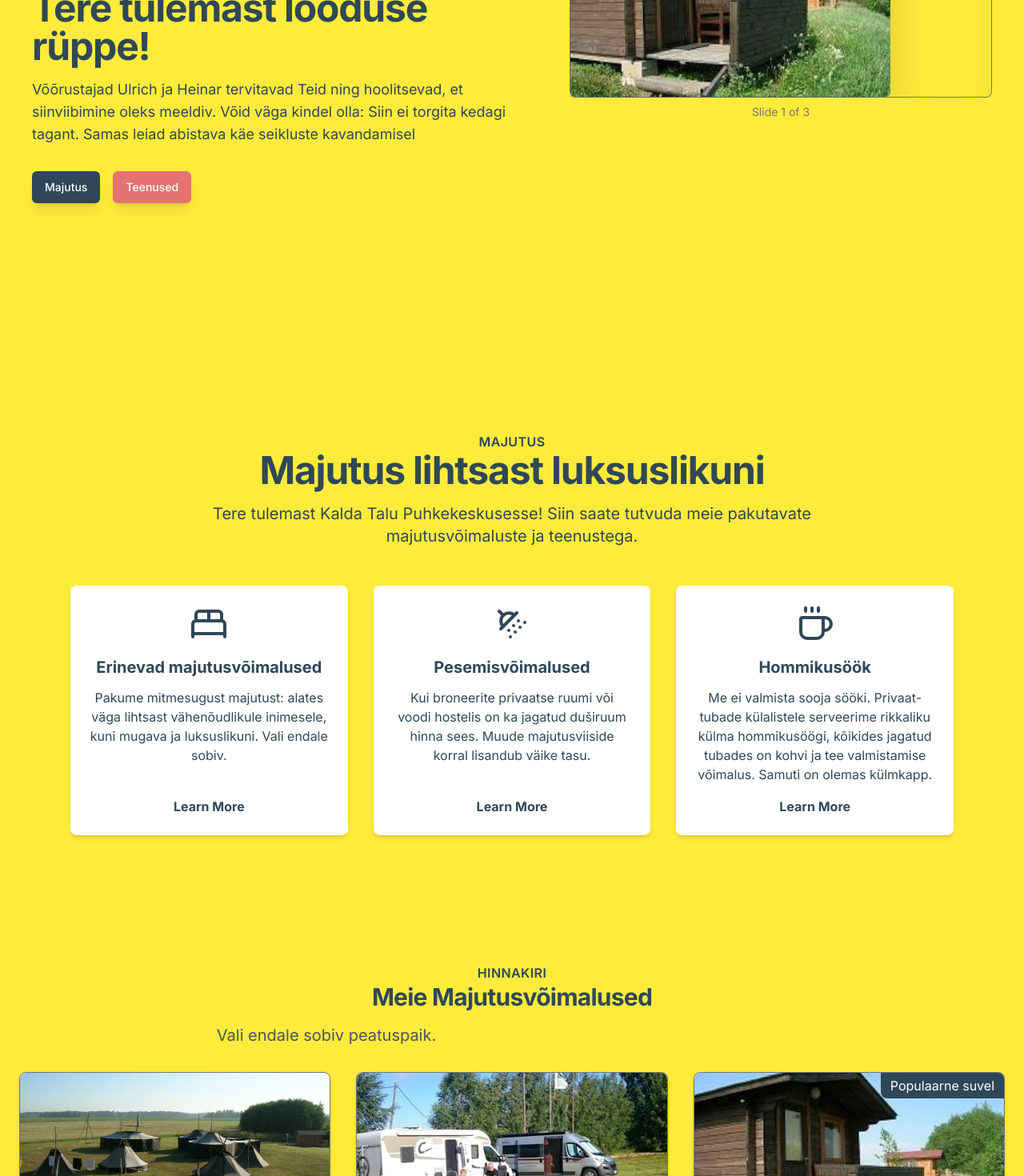
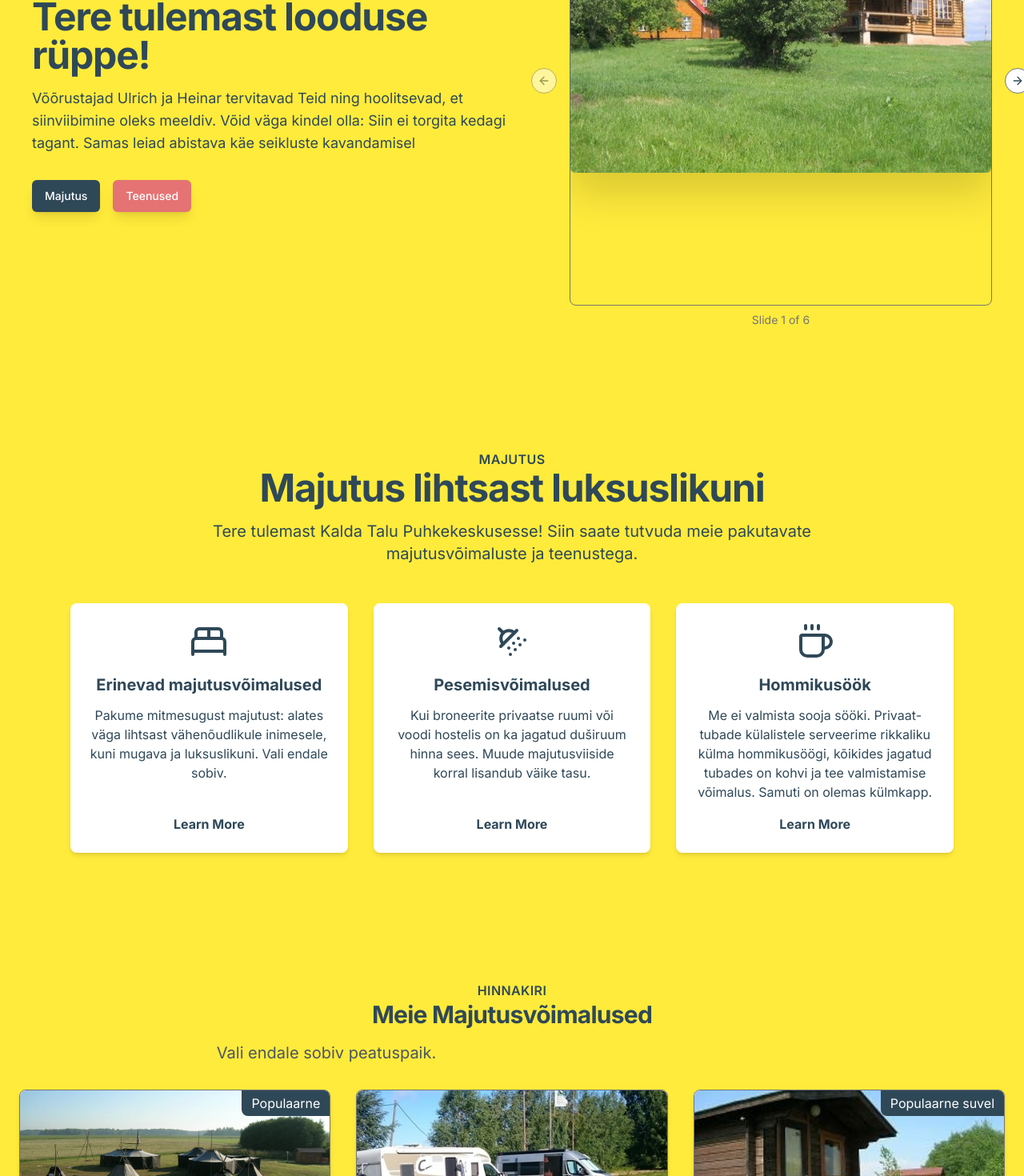
Before and after one commit to 77ccreed/kalda-next, a Next.js app: page /en in a window 1280 px wide. Shown: the part 420-1890 px from the top of the page at 80% size. Built offline with nearby package versions, Linux system fonts and the light colour scheme.

Commit message:
feat: Update images in landing page with new ones for different accommodations

```diff
--- a/src/app/[locale]/page.tsx
+++ b/src/app/[locale]/page.tsx
@@ -1,10 +1,12 @@
 import { useTranslations } from 'next-intl';
 import { unstable_setRequestLocale } from 'next-intl/server';
 //import Hero from '@/components/Hero';
-import Img from '@/assets/images/kampingmaja/chouse1_small.jpg';
-import Img1 from '@/assets/images/autoelamud/mobile1.jpg';
-import Img2 from '@/assets/images/telkimisniit/camp1.jpg';
-import Img3 from '@/assets/images/kampingmaja/chouse3_small.jpg';
+import Img1 from '@/assets/images/telkimisniit/camp1.jpg';
+import Img2 from '@/assets/images/autoelamud/mobile1.jpg';
+import Img3 from '@/assets/images/kampingmaja/chouse1_small.jpg';
+import Img4 from '@/assets/images/lihtneoomaja/kainestusmaja1_small.jpg';
+import Img5 from '@/assets/images/bbtoad/GHroom2a.jpg';
+import Img6 from '@/assets/images/puhkemaja/puhkemaja SW.jpg';
 import Features from '@/components/Features';
 import { BedDouble, ShowerHead, Coffee, Check } from "lucide-react";
 import CarouselHero from '@/components/CarouselHero';
@@ -64,6 +66,116 @@ export default function IndexPage({ params: { locale } }: Props) {
     columns: 3,
   };
 
+  /* const pricingData = {
+     header: {
+       title: "Meie Majutusvõimalused",
+       subtitle: "Vali endale sobiv peatuspaik.",
+       tagline: "Hinnakiri"
+     },
+     prices: [
+       {
+         title: "Telkimisala",
+         subtitle: "Looduse armastajatele",
+         price: "6€",
+         period: "öö kohta inimesele",
+         items: ["Ruum kuni 400 inimesele", "Lõkkease", "Lipuvarras skautidele", "Väliköök pliidiga"],
+         callToAction: {
+           text: "Broneeri nüüd",
+           href: "/broneerimine/telkimisala",
+           targetBlank: false
+         },
+         image: {
+           src: Img1,
+           alt: "Telkimisala"
+         }
+       },
+       {
+         title: "Karavanid ja autoelamud",
+         subtitle: "Mugavus looduses",
+         price: "12€",
+         period: "öö kohta inimesele",
+         items: ["4 parkimiskohta elektriga", "Ruum rohkematele karavanidele", "Saadaval vesi ja gaas", "Tualeti tühjendamise võimalus"],
+         callToAction: {
+           text: "Broneeri nüüd",
+           href: "/broneerimine/karavanid-autoelamud",
+           targetBlank: false
+         },
+         image: {
+           src: Img2,
+           alt: "Karavanid ja autoelamud"
+         }
+       },
+       {
+         title: "Kämpingumajad",
+         subtitle: "Hubane ja mugav",
+         price: "24€ - 72€",
+         period: "öö kohta",
+         items: ["Küttega kämpingud", "Kaheinimesevoodi ja narivoodi", "Kohvimasin ja lauanõud", "Külma veega pesemine kraanikausis"],
+         callToAction: {
+           text: "Broneeri nüüd",
+           href: "/broneerimine/kampingumajad",
+           targetBlank: false
+         },
+         hasRibbon: true,
+         ribbonTitle: "Populaarne suvel",
+         image: {
+           src: Img3,
+           alt: "Kämpingumajad"
+         }
+       },
+       {
+         title: "Hostel",
+         subtitle: "Lihtne ja taskukohane",
+         price: "17€ - 19€",
+         period: "öö kohta",
+         items: ["Jagatud toad", "Täiendavad mugavused privaatseks kasutamiseks", "Koridori dushid", "Ligipääsetav aastaringselt"],
+         callToAction: {
+           text: "Broneeri nüüd",
+           href: "/broneerimine/hostel",
+           targetBlank: false
+         },
+         image: {
+           src: Img4,
+           alt: "Hostel"
+         }
+       },
+       {
+         title: "Kodumajutuse toad",
+         subtitle: "Kodu mugavus",
+         price: "29€ - 60€",
+         period: "öö kohta",
+         items: ["Toad kaheinimesevooditega", "Minibaar ja õhukonditsioneer", "Rikkalik hommikusöök hinna sees", "Jagatud vannitoa mugavused"],
+         callToAction: {
+           text: "Broneeri nüüd",
+           href: "/broneerimine/kodumajutuse-toad",
+           targetBlank: false
+         },
+         hasRibbon: true,
+         ribbonTitle: "Populaarne talvel",
+         image: {
+           src: Img5,
+           alt: "Kodumajutuse toad"
+         }
+       },
+       {
+         title: "Puhkemaja",
+         subtitle: "Ideaalne peredele",
+         price: "540€ - 650€",
+         period: "nelja öö või nädala kohta",
+         items: ["Maja kuni 6 inimesele", "Elutuba kaminaga", "Täielikult varustatud köök", "Saun ja vannituba"],
+         callToAction: {
+           text: "Broneeri nüüd",
+           href: "/broneerimine/puhkemaja",
+           targetBlank: false
+         },
+         image: {
+           src: Img6,
+           alt: "Puhkemaja"
+         }
+       }
+     ]
+   };*/
+
   const pricingData = {
     header: {
       title: "Meie Majutusvõimalused",
@@ -82,8 +194,15 @@ export default function IndexPage({ params: { locale } }: Props) {
           href: "/broneerimine/telkimisala",
           targetBlank: false
         },
+        callToAction2: {
+          text: "Loe rohkem",
+          href: "/telkimisala",
+          targetBlank: false
+        },
+        hasRibbon: true,
+        ribbonTitle: "Populaarne",
         image: {
-          src: Img2,
+          src: Img1,
           alt: "Telkimisala"
         }
       },
@@ -98,8 +217,13 @@ export default function IndexPage({ params: { locale } }: Props) {
           href: "/broneerimine/karavanid-autoelamud",
           targetBlank: false
         },
+        callToAction2: {
+          text: "Loe rohkem",
+          href: "/karavanid-autoelamud",
+          targetBlank: false
+        },
         image: {
-          src: Img1,
+          src: Img2,
           alt: "Karavanid ja autoelamud"
         }
       },
@@ -114,10 +238,15 @@ export default function IndexPage({ params: { locale } }: Props) {
           href: "/broneerimine/kampingumajad",
           targetBlank: false
         },
+        callToAction2: {
+          text: "Loe rohkem",
+          href: "/kampingumajad",
+          targetBlank: false
+        },
         hasRibbon: true,
         ribbonTitle: "Populaarne suvel",
         image: {
-          src: Img,
+          src: Img3,
           alt: "Kämpingumajad"
         }
       },
@@ -132,8 +261,13 @@ export default function IndexPage({ params: { locale } }: Props) {
           href: "/broneerimine/hostel",
           targetBlank: false
         },
+        callToAction2: {
+          text: "Loe rohkem",
+          href: "/hostel",
+          targetBlank: false
+        },
         image: {
-          src: Img2,
+          src: Img4,
           alt: "Hostel"
         }
       },
@@ -148,10 +282,15 @@ export default function IndexPage({ params: { locale } }: Props) {
           href: "/broneerimine/kodumajutuse-toad",
           targetBlank: false
         },
+        callToAction2: {
+          text: "Loe rohkem",
+          href: "/kodumajutuse-toad",
+          targetBlank: false
+        },
         hasRibbon: true,
         ribbonTitle: "Populaarne talvel",
         image: {
-          src: Img2,
+          src: Img5,
           alt: "Kodumajutuse toad"
         }
       },
@@ -166,13 +305,20 @@ export default function IndexPage({ params: { locale } }: Props) {
           href: "/broneerimine/puhkemaja",
           targetBlank: false
         },
+        callToAction2: {
+          text: "Loe rohkem",
+          href: "/puhkemaja",
+          targetBlank: false
+        },
         image: {
-          src: Img2,
+          src: Img6,
           alt: "Puhkemaja"
         }
       }
+
     ]
   };
+
 
 
   const comparisonData = {
@@ -290,7 +436,7 @@ export default function IndexPage({ params: { locale } }: Props) {
       }
     ],
     image: {
-      src: Img,
+      src: Img1,
       alt: "Scenic view"
     },
     isReversed: false,
@@ -312,9 +458,12 @@ export default function IndexPage({ params: { locale } }: Props) {
         callToAction2="Teenused"
         callToActionLink2="/about"
         images={[
-          { src: Img.src, alt: 'Tere', width: 400, height: 300 },
-          { src: Img2.src, alt: 'Tere', width: 400, height: 300 },
-          { src: Img3.src, alt: 'Tere', width: 400, height: 300 },
+          { src: Img6.src, alt: 'Tere', width: 600, height: 400 },
+          { src: Img5.src, alt: 'Tere', width: 600, height: 400 },
+          { src: Img4.src, alt: 'Tere', width: 600, height: 400 },
+          { src: Img3.src, alt: 'Tere', width: 600, height: 400 },
+          { src: Img2.src, alt: 'Tere', width: 600, height: 400 },
+          { src: Img1.src, alt: 'Tere', width: 600, height: 400 }
         ]}
       />
       <Features {...featuresData} />
```
